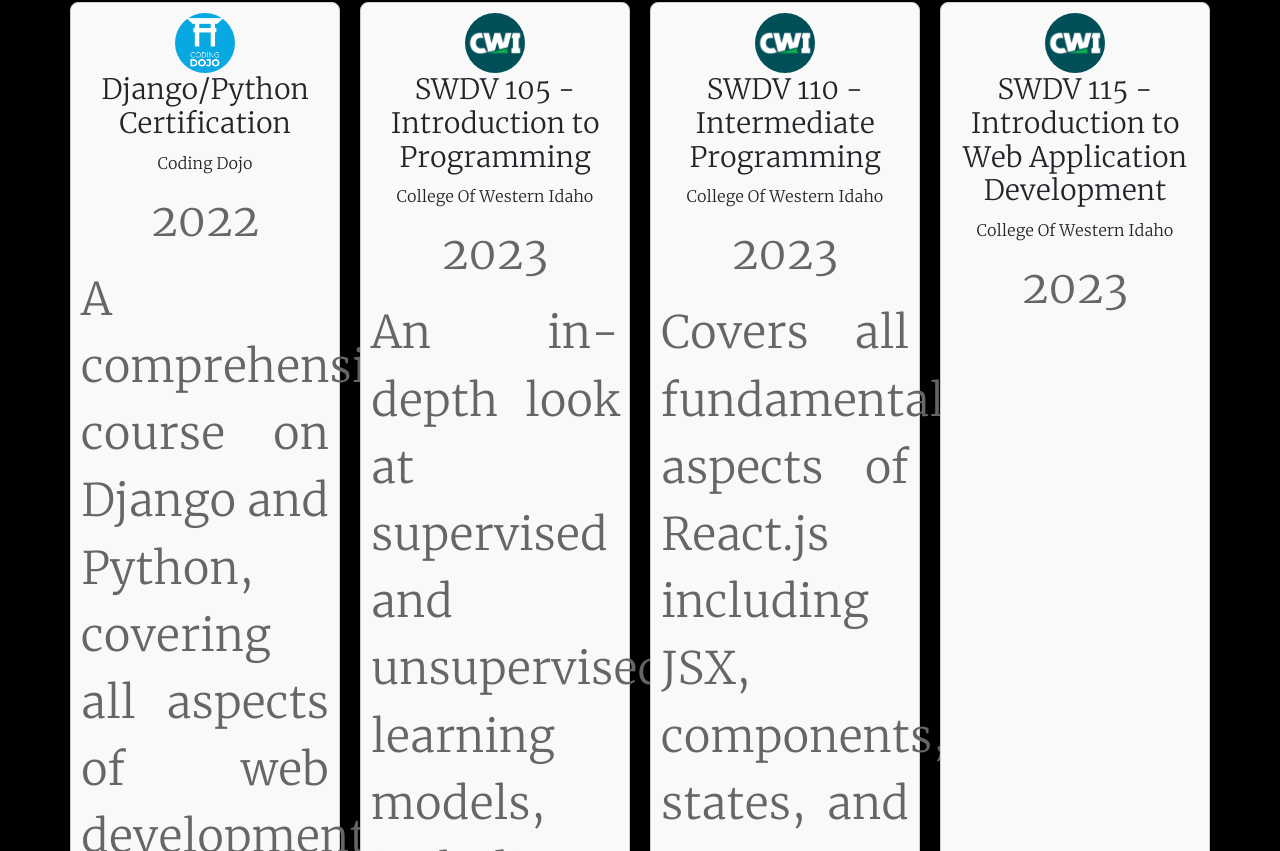
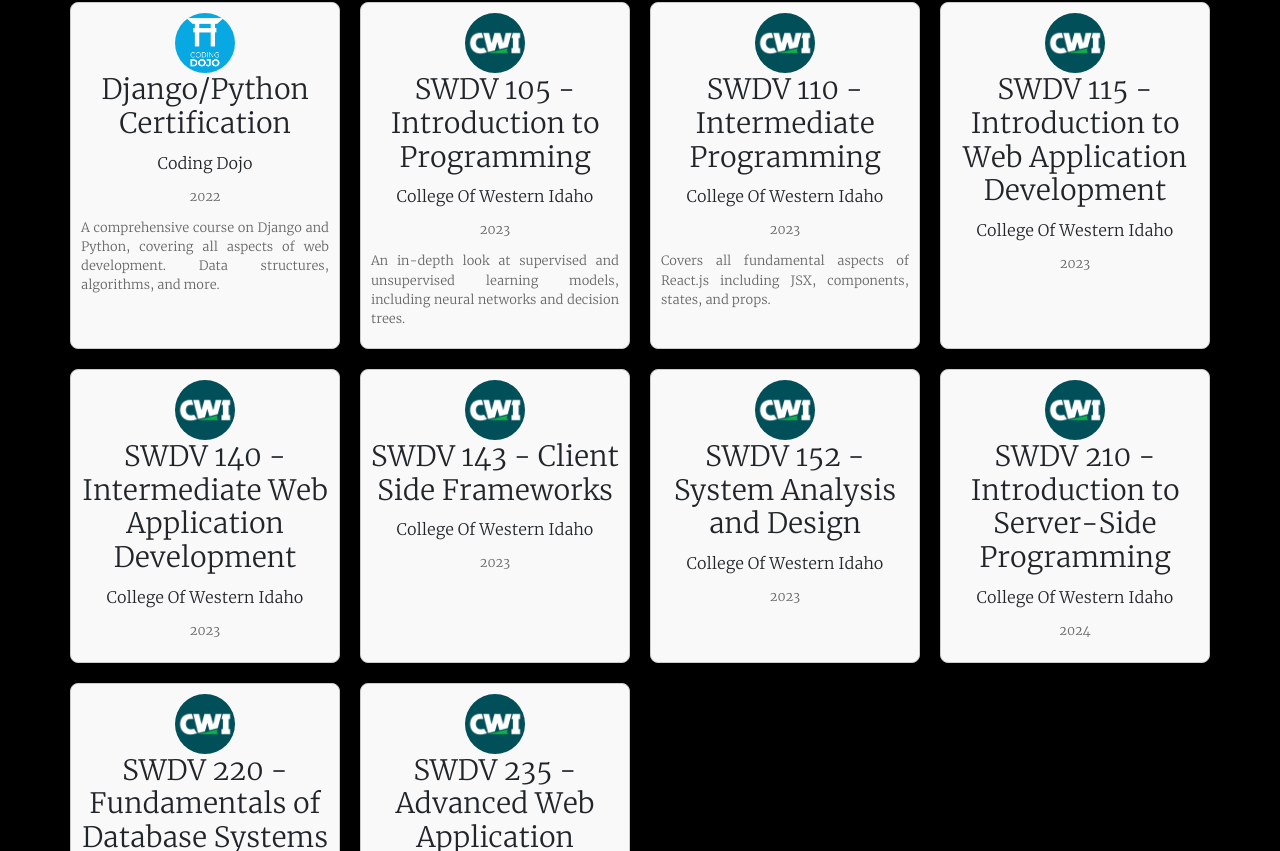
Before and after one commit to eathandueno/React-Portfolio, a React (Create React App) app: page / in a window 1280 px wide. Shown: the part 1929-2780 px from the top of the page. Built offline with nearby package versions, Linux system fonts and the light colour scheme.

Commit message:
Update font size in Education component

```diff
--- a/src/components/Education/Education.css
+++ b/src/components/Education/Education.css
@@ -67,7 +67,7 @@
 .course-card span,
 .course-card p.course-description {
   color: #666;
-  font-size: 3.5vw; /* Responsive font size */
+  font-size: 1vw; /* Responsive font size */
   display: block;
   margin-top: 12px;
 }
```
